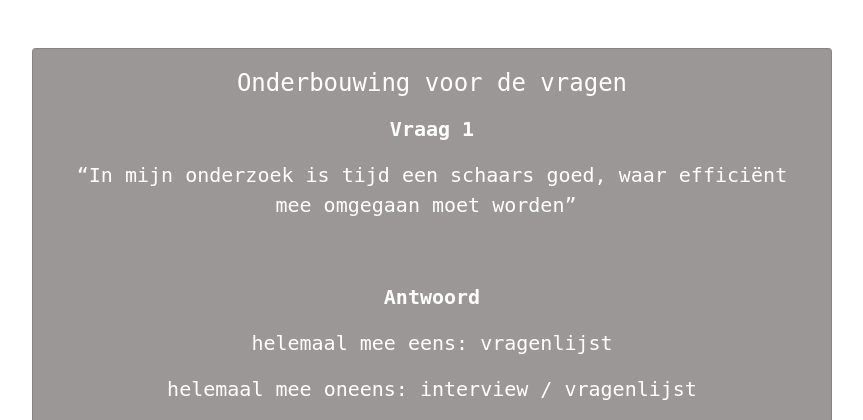
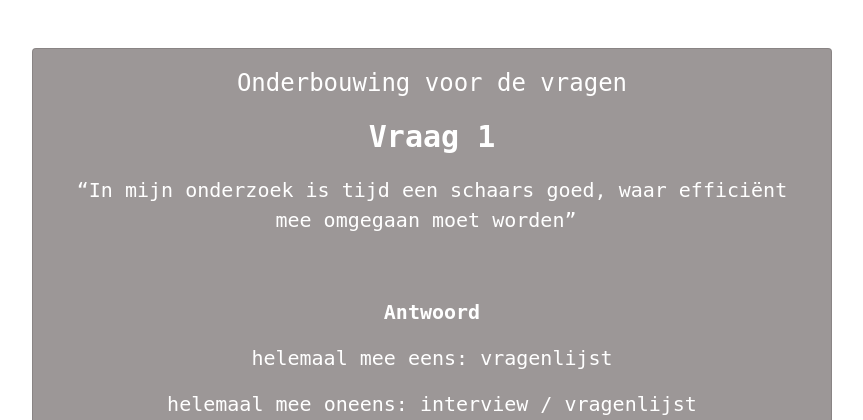
Before and after one commit to thomaskoene/Website-interviewofvragenlijst, a Flask app: page /references/ in a window 1280 px wide. Shown: the part 72-492 px from the top of the page, without its empty margins (208-1071 px from the left). Run offline with Flask 2, Linux system fonts and the light colour scheme; some libraries are stand-ins or nearby versions.

Commit message:
Update references.html

```diff
--- a/templates/references.html
+++ b/templates/references.html
@@ -14,7 +14,7 @@
 
                 <div class="WordSection1">
 
-                <p class="MsoNormal"><b>Vraag 1<o:p></o:p></b></p>
+                <p class="MsoNormal" style="font-size:30px"><b>Vraag 1<o:p></o:p></b></p>
 
                 <p class="MsoNormal">“In mijn onderzoek is tijd een schaars goed, waar efficiënt
                 mee omgegaan moet worden”&nbsp;</p>
```
